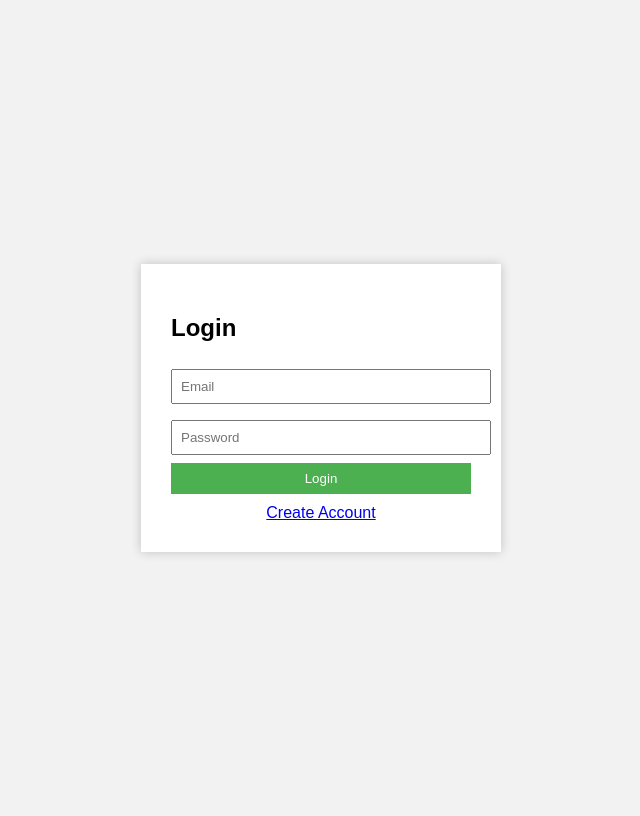
After one commit to vikash-kumardev/Hindi_notebook, a Flask app: template templates/login.html in a window 1280 px wide. The commit adds this page. Shown: the whole page, without its empty margins (319-959 px from the left). Run offline with Flask 3, Linux system fonts and the light colour scheme; the template is opened without the code that fills it, so the values that code supplies are empty.

Commit message:
Initial Flask notebook version

```diff
--- /dev/null
+++ b/app.py
@@ -0,0 +1,81 @@
+from flask import Flask, render_template, redirect, url_for, request, flash
+from flask_login import LoginManager, login_user, login_required, logout_user, current_user
+from werkzeug.security import generate_password_hash, check_password_hash
+from models import db, User, NotebookPage
+
+app = Flask(__name__)
+app.config["SECRET_KEY"] = "vikash_secret_key"
+app.config["SQLALCHEMY_DATABASE_URI"] = "sqlite:///database.db"
+app.config["SQLALCHEMY_TRACK_MODIFICATIONS"] = False
+
+db.init_app(app)
+
+login_manager = LoginManager()
+login_manager.init_app(app)
+login_manager.login_view = "login"
+
+
+@login_manager.user_loader
+def load_user(user_id):
+    return User.query.get(int(user_id))
+
+
+@app.route("/")
+@login_required
+def notebook():
+    return render_template("notebook.html", user=current_user)
+
+
+@app.route("/register", methods=["GET", "POST"])
+def register():
+    if request.method == "POST":
+        username = request.form.get("username")
+        email = request.form.get("email")
+        password = request.form.get("password")
+
+        existing_user = User.query.filter_by(email=email).first()
+
+        if existing_user:
+            flash("Email already registered!")
+            return redirect(url_for("register"))
+
+        hashed_password = generate_password_hash(password)
+
+        new_user = User(username=username, email=email, password=hashed_password)
+        db.session.add(new_user)
+        db.session.commit()
+
+        flash("Account created! Please login.")
+        return redirect(url_for("login"))
+
+    return render_template("register.html")
+
+
+@app.route("/login", methods=["GET", "POST"])
+def login():
+    if request.method == "POST":
+        email = request.form.get("email")
+        password = request.form.get("password")
+
+        user = User.query.filter_by(email=email).first()
+
+        if user and check_password_hash(user.password, password):
+            login_user(user)
+            return redirect(url_for("notebook"))
+        else:
+            flash("Invalid email or password")
+
+    return render_template("login.html")
+
+
+@app.route("/logout")
+@login_required
+def logout():
+    logout_user()
+    return redirect(url_for("login"))
+
+
+if __name__ == "__main__":
+    with app.app_context():
+        db.create_all()
+    app.run(debug=True)
--- a/style.css
+++ b/static/style.css
@@ -44,6 +44,7 @@ body{
     box-shadow:0 0 15px rgba(0,0,0,0.2);
 }
 
+/* Top Red Line */
 .page::before{
     content:"";
     position:absolute;
@@ -54,6 +55,7 @@ body{
     background:red;
 }
 
+/* Left Margin Line */
 .page::after{
     content:"";
     position:absolute;
--- /dev/null
+++ b/templates/login.html
@@ -0,0 +1,61 @@
+<!DOCTYPE html>
+<html>
+<head>
+    <title>Login - Hindi Notebook</title>
+    <style>
+        body{
+            display:flex;
+            justify-content:center;
+            align-items:center;
+            height:100vh;
+            background:#f2f2f2;
+            font-family:sans-serif;
+        }
+        .box{
+            background:white;
+            padding:30px;
+            box-shadow:0 0 10px rgba(0,0,0,0.2);
+            width:300px;
+        }
+        input{
+            width:100%;
+            padding:8px;
+            margin:8px 0;
+        }
+        button{
+            width:100%;
+            padding:8px;
+            background:#4CAF50;
+            color:white;
+            border:none;
+            cursor:pointer;
+        }
+        a{
+            display:block;
+            text-align:center;
+            margin-top:10px;
+        }
+    </style>
+</head>
+<body>
+
+<div class="box">
+    <h2>Login</h2>
+
+    {% with messages = get_flashed_messages() %}
+      {% if messages %}
+        <p style="color:red;">{{ messages[0] }}</p>
+      {% endif %}
+    {% endwith %}
+
+    <form method="POST">
+        <input type="email" name="email" placeholder="Email" required>
+        <input type="password" name="password" placeholder="Password" required>
+        <button type="submit">Login</button>
+    </form>
+
+    <a href="{{ url_for('register') }}">Create Account</a>
+</div>
+
+</body>
+</html>
```
Also changed, not shown: models.py (added, +17 -0 lines), script.js (deleted, +0 -146 lines), static/script.js (added, +254 -0 lines), templates/notebook.html (renamed from index.html, +10 -6 lines), templates/register.html (added, +62 -0 lines), database.db (added), instance/database.db (added).
